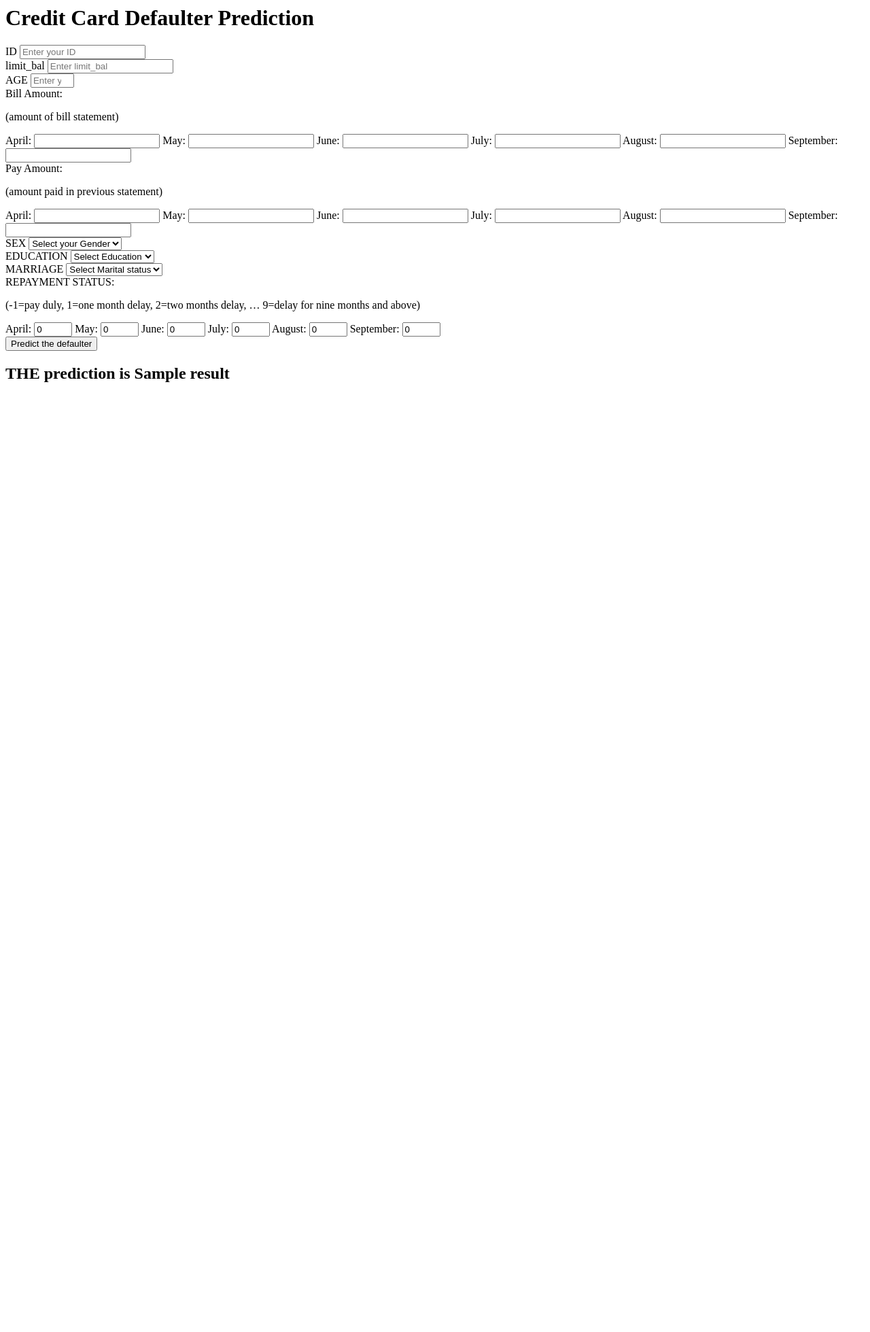
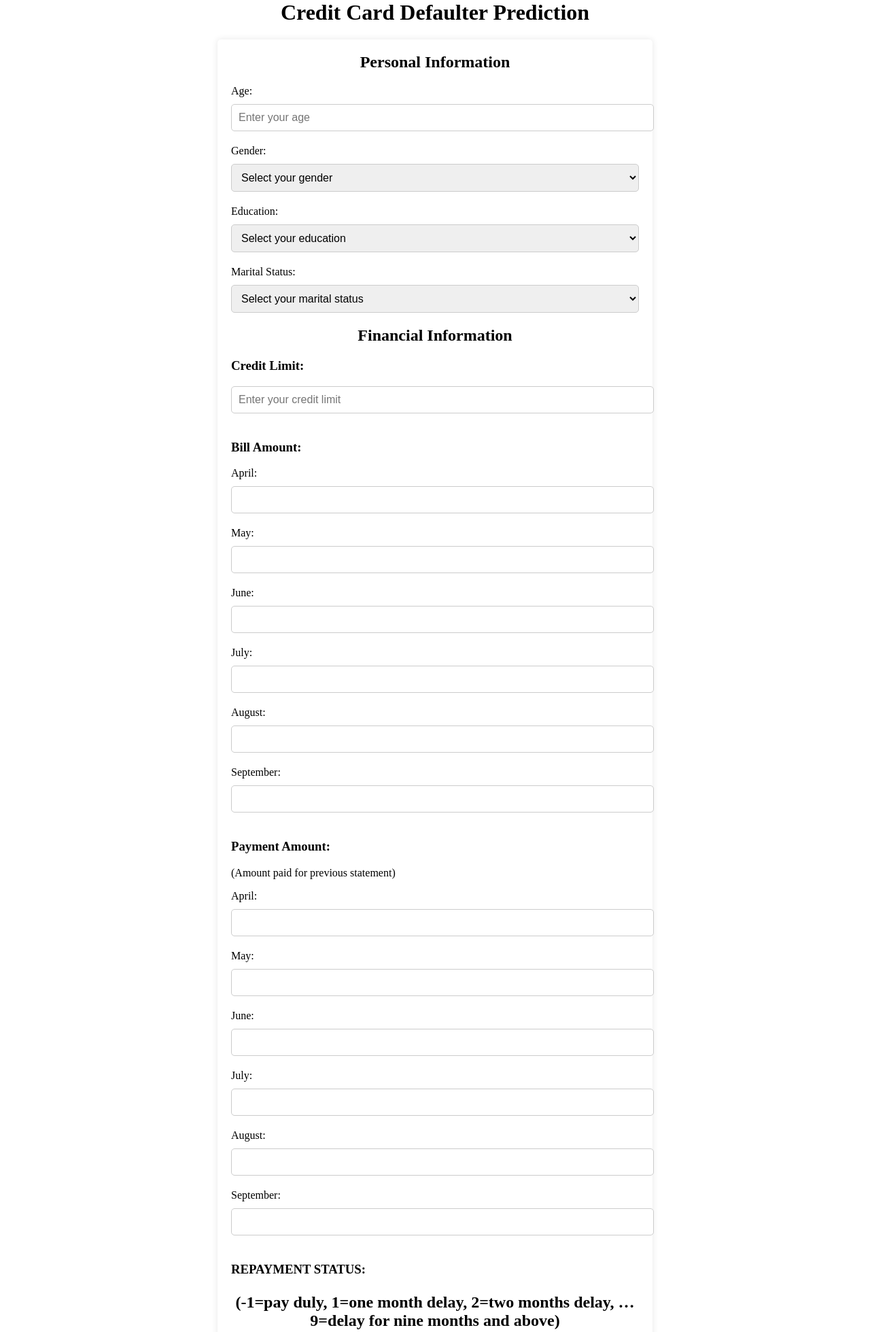
Before and after one commit to abhinavdwivedilko16/CreditCardDefaulters, a Flask app: template templates/home.html in a window 1280 px wide. Shown: the top 1959 px of the page at 68% size. Before the commit the page ends 562 px from the top, so only its background shows below. Run offline with Flask 3, Linux system fonts and the light colour scheme; the template is opened without the code that fills it: most values are stand-ins (such as "Sample title", 1, 10 or a date in 2020); some libraries are stand-ins or nearby versions.

Commit message:
final commint

```diff
--- a/app.py
+++ b/app.py
@@ -1,6 +1,8 @@
 from flask import Flask,request,render_template
 import numpy as np
 import pandas as pd
+
+from flask_pymongo import PyMongo
 
 from sklearn.preprocessing import StandardScaler
 from src.pipeline.predict_pipeline import CustomData,PredictPipeline
@@ -61,4 +63,4 @@ def predict_defaulter():
 
 
 if __name__=="__main__":
-    app.run(host="0.0.0.0")
+    app.run(host="0.0.0.0",port=5000)
--- a/requirements.txt
+++ b/requirements.txt
@@ -1,9 +1,10 @@
 pandas
+seaborn
 numpy
-seaborn
 matplotlib
 scikit-learn
 dill
 Flask
 dataclasses
-#-e .
+flask_pymongo
+-e .
--- a/templates/home.html
+++ b/templates/home.html
@@ -1,30 +1,106 @@
+<!DOCTYPE html>
 <html>
+<head>
+		<title>Credit Card Defaulter Prediction</title>
+	<meta charset="UTF-8">
+	<meta name="viewport" content="width=device-width, initial-scale=1.0">
+	<style>
+		body {
+			margin: 0;
+			padding: 0;
+		}
+
+		.container {
+			display: flex;
+			flex-direction: column;
+			align-items: center;
+			justify-content: center;
+			min-height: 100vh;
+			background-color: #f5f5f5;
+		}
+
+		form {
+			max-width: 600px;
+			margin: 0 auto;
+			background-color: #fff;
+			padding: 20px;
+			border-radius: 5px;
+			box-shadow: 0 0 10px rgba(0, 0, 0, 0.1);
+		}
+
+		h1, h2 {
+			text-align: center;
+			margin-top: 0;
+		}
+
+		label, select {
+			display: block;
+			margin-bottom: 10px;
+		}
+
+		input[type="number"], select {
+			width: 100%;
+			padding: 10px;
+			border-radius: 5px;
+			border: 1px solid #ccc;
+			font-size: 16px;
+			margin-bottom: 20px;
+		}
+
+		input[type="number"]:focus, select:focus {
+			outline: none;
+			border-color: #666;
+		}
+
+		input[type="submit"] {
+			background-color: #4CAF50;
+			color: white;
+			padding: 10px 20px;
+			border: none;
+			border-radius: 5px;
+			cursor: pointer;
+			font-size: 16px;
+		}
+
+		input[type="submit"]:hover {
+			background-color: #45a049;
+		}
+	</style>
+</head>
 <body>
-    <div class="login">
 	<h1>Credit Card Defaulter Prediction</h1>
+	<form action="{{ url_for('predict_defaulter')}}" method="post">
+		<h2>Personal Information</h2>
+		<label for="AGE">Age:</label>
+	<input type="number" id="AGE" name="AGE" placeholder="Enter your age" min="0" max="100" required>
 
-       <form action="{{ url_for('predict_defaulter')}}" method="post">
+	<label for="SEX">Gender:</label>
+	<select id="SEX" name="SEX" required>
+		<option value="">Select your gender</option>
+		<option value="1">Male</option>
+		<option value="2">Female</option>
+	</select>
 
-        <div class="mb-3">
-            <label class="form-label">ID</label>
-            <input class="form-control" type="number" name="ID"
-                placeholder="Enter your ID" />
-            </div>
+	<label for="EDUCATION">Education:</label>
+	<select id="EDUCATION" name="EDUCATION" required>
+		<option value="">Select your education</option>
+		<option value="1">Graduate school</option>
+		<option value="2">University</option>
+<option value="3">High school</option>
+<option value="4">Others</option>
+</select><label for="MARRIAGE">Marital Status:</label>
+<select id="MARRIAGE" name="MARRIAGE" required>
+	<option value="">Select your marital status</option>
+	<option value="1">Married</option>
+	<option value="2">Single</option>
+	<option value="3">Others</option>
+</select>
 
-            <div class="mb-3">
-                <label class="form-label">limit_bal</label>
-                <input class="form-control" type="number" name="LIMIT_BAL"
-                    placeholder="Enter limit_bal" />
-            </div>
+<h2>Financial Information</h2>
+<h3><label for="LIMIT_BAL">Credit Limit:</label></h3>
+<input type="number" id="LIMIT_BAL" name="LIMIT_BAL" placeholder="Enter your credit limit" min="0" required>
 
-            <div class="mb-3">
-                <label class="form-label">AGE</label>
-                <input class="form-control" type="number" name="AGE"
-                    placeholder="Enter your Age" min='0' max='100' />
-            </div>
-
-            <label for="BILL_AMT">Bill Amount:</label>
-            <p>(amount of bill statement)</p>
+<h3><label for="BILL_AMT">Bill Amount:</label></h3>
 <label for="BILL_AMT6">April:</label>
 <input type="number" id="BILL_AMT6" name="BILL_AMT6" required>
 <label for="BILL_AMT5">May:</label>
@@ -36,10 +112,10 @@
 <label for="BILL_AMT2">August:</label>
 <input type="number" id="BILL_AMT2" name="BILL_AMT2" required>
 <label for="BILL_AMT1">September:</label>
-            <input type="number" id="BILL_AMT1" name="BILL_AMT1" required><br>
+<input type="number" id="BILL_AMT1" name="BILL_AMT1" required>
 
-            <label for="PAY_AMT">Pay Amount:</label>
-            <p>(amount paid in previous statement)</p>
+<h3><label for="PAY_AMT">Payment Amount:</label></h3>
+<p>(Amount paid for previous statement)</p>
 <label for="PAY_AMT6">April:</label>
 <input type="number" id="PAY_AMT6" name="PAY_AMT6" required>
 <label for="PAY_AMT5">May:</label>
@@ -51,61 +127,10 @@
 <label for="PAY_AMT2">August:</label>
 <input type="number" id="PAY_AMT2" name="PAY_AMT2" required>
 <label for="PAY_AMT1">September:</label>
-            <input type="number" id="PAY_AMT1" name="PAY_AMT1" required><br>
+<input type="number" id="PAY_AMT1" name="PAY_AMT1" required>
 
-        <div class="mb-3">
-            <label class="form-label">SEX</label>
-            <select class="form-control" name="SEX" placeholder="Enter you Gender" required>
-                <option class="placeholder" selected disabled value="">Select your Gender</option>
-                <option value="1">
-                    Male
-                </option>
-                <option value="2">
-                    Female
-                </option>
-            </select>
-        </div>
-        <div class="mb-3">
-            <label class="form-label">EDUCATION</label>
-            <select class="form-control" name="EDUCATION" placeholder="Enter you education" required>
-                <option class="placeholder" selected disabled value="">Select Education</option>
-                <option value="1">
-                  graduate_school
-                </option>
-                <option value="2">
-                  university
-                </option>
-                <option value="3">
-                  high_school
-                </option>
-                <option value="4">
-                  others
-                </option>
-                <option value="5">
-                  unknown
-                </option>
-            </select>
-        </div>
-        <div class="mb-3">
-          <label class="form-label">MARRIAGE</label>
-          <select class="form-control" name="MARRIAGE"
-              placeholder="Enter your marital status" required>
-              <option class="placeholder" selected disabled value="">Select Marital status</option>
-              <option value="1">
-                  married
-              </option>
-              <option value="2">
-                  single
-              </option>
-              <option value="3">
-                  other_marriage
-              </option>
-          </select>
-      </div>
-
-
-          <label for="REPAY_STATUS">REPAYMENT STATUS:</label>
-          <p>(-1=pay duly, 1=one month delay, 2=two months delay, … 9=delay for nine months and above)</p>
+<h3><label for="REPAY_STATUS">REPAYMENT STATUS:</label></h3>
+<h2><p>(-1=pay duly, 1=one month delay, 2=two months delay, … 9=delay for nine months and above)</p></h2>
 <label for="PAY_6">April:</label>
 <input type="number" id="PAY_6" name="PAY_6" min="-2" max="9" value="0" required>
 <label for="PAY_5">May:</label>
@@ -120,13 +145,12 @@
 <input type="number" id="PAY_0" name="PAY_0" min="-2" max="9" value="0" required><br>
 
 
-
 <div class="mb-3">
     <input class="btn btn-primary" type="submit" value="Predict the defaulter" required />
 </div>
 </form>
 <h2>
-       THE  prediction is {{result}}
+THE  prediction is:  {{result}}
 </h2>
 <body>
 </html>
```
Also changed, not shown: templates/index.html (+30 -1 lines), README.md, 1 other file. Lines whose indentation alone changed are shown as unchanged.
